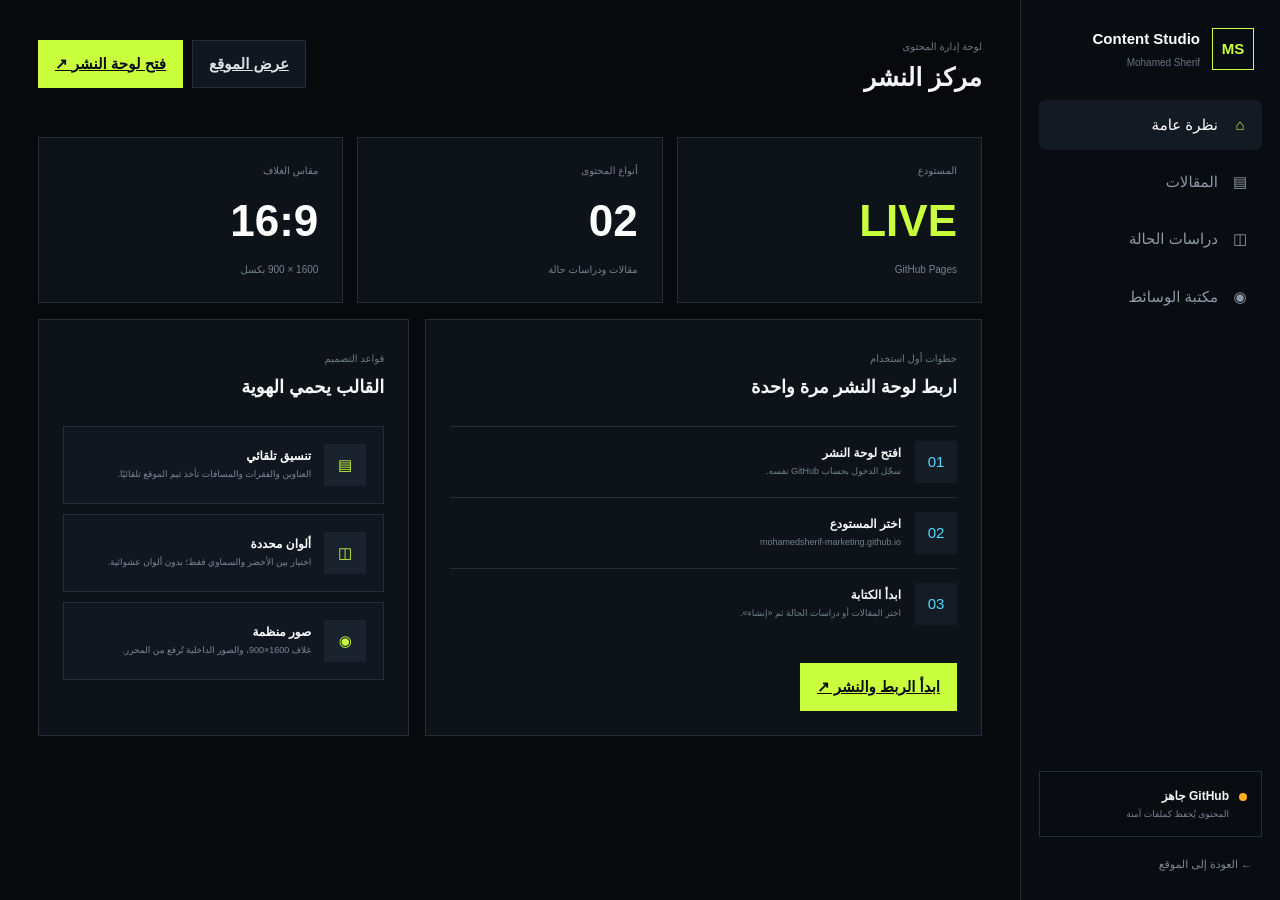
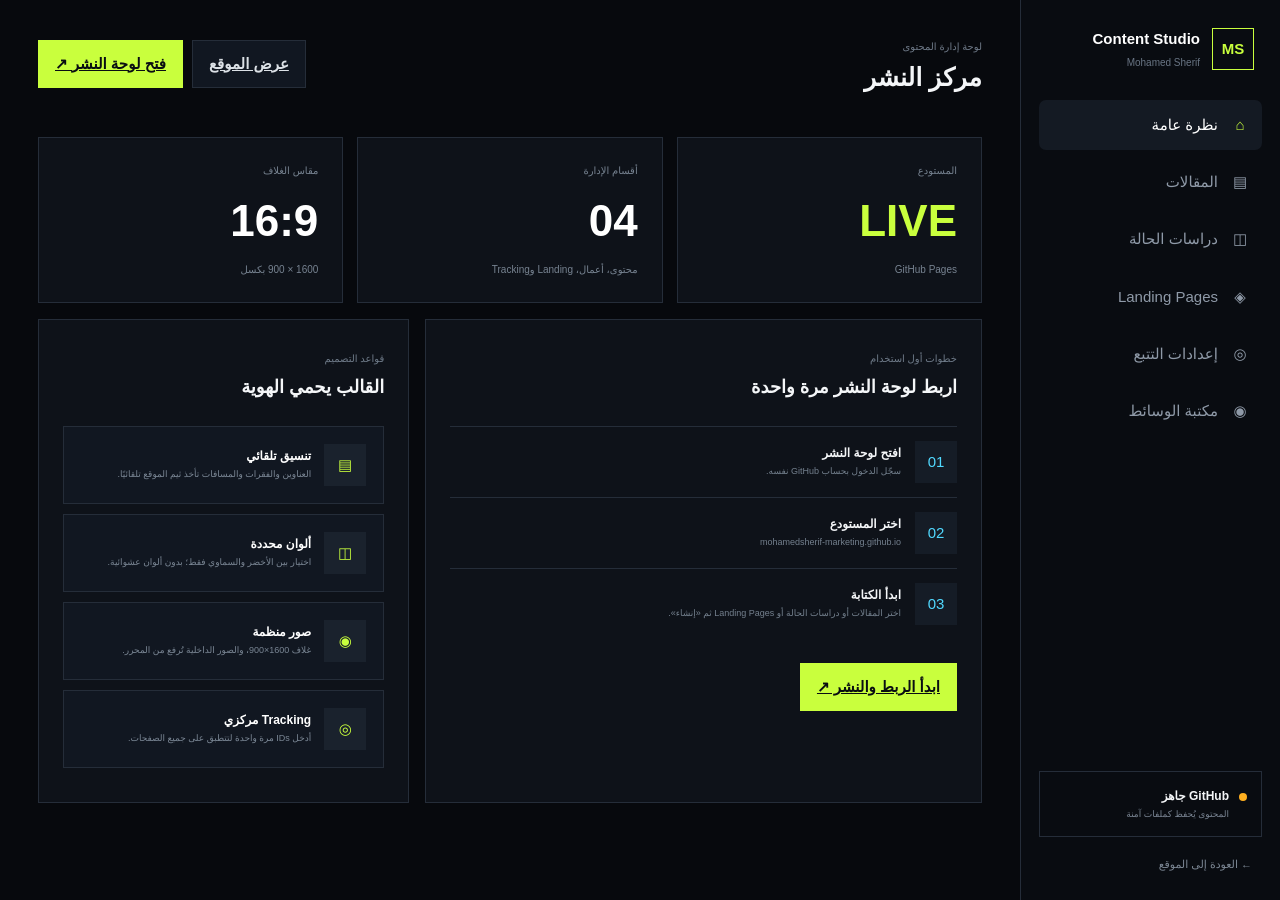
Before and after one commit to mohamedsherif-marketing/mohamedsherif-marketing.github.io, a Jekyll site: the page admin/index.html, which Jekyll copies as it is, in a window 1280 px wide. Built offline with Jekyll 4.4.1, drawn with Linux system fonts in a browser that asks for light colours; some web fonts are replaced.

Commit message:
Upgrade studio navigation for landing and tracking tools

```diff
--- a/admin/index.html
+++ b/admin/index.html
@@ -16,7 +16,7 @@
         <a class="side-link active" href="#overview"><i>⌂</i>نظرة عامة</a>
         <a class="side-link" href="https://app.pagescms.org" target="_blank" rel="noopener"><i>▤</i>المقالات</a>
         <a class="side-link" href="https://app.pagescms.org" target="_blank" rel="noopener"><i>◫</i>دراسات الحالة</a>
-        <a class="side-link" href="https://app.pagescms.org" target="_blank" rel="noopener"><i>◉</i>مكتبة الوسائط</a>
+        <a class="side-link" href="https://app.pagescms.org" target="_blank" rel="noopener"><i>◈</i>Landing Pages</a><a class="side-link" href="https://app.pagescms.org" target="_blank" rel="noopener"><i>◎</i>إعدادات التتبع</a><a class="side-link" href="https://app.pagescms.org" target="_blank" rel="noopener"><i>◉</i>مكتبة الوسائط</a>
       </nav>
       <div class="connection-card"><span class="status-dot"></span><div><b>GitHub جاهز</b><small>المحتوى يُحفظ كملفات آمنة</small></div></div>
       <a class="back-link" href="../index.html">← العودة إلى الموقع</a>
@@ -24,10 +24,10 @@
     <main class="workspace" id="overview">
       <header class="topbar"><button class="mobile-menu" aria-label="فتح القائمة">☰</button><div><small>لوحة إدارة المحتوى</small><h1>مركز النشر</h1></div><div class="top-actions"><a class="btn secondary" href="../articles.html">عرض الموقع</a><a class="btn primary" href="https://app.pagescms.org" target="_blank" rel="noopener">فتح لوحة النشر ↗</a></div></header>
       <section class="view active">
-        <div class="stats"><article><small>المستودع</small><strong>LIVE</strong><span>GitHub Pages</span></article><article><small>أنواع المحتوى</small><strong>02</strong><span>مقالات ودراسات حالة</span></article><article><small>مقاس الغلاف</small><strong>16:9</strong><span>1600 × 900 بكسل</span></article></div>
+        <div class="stats"><article><small>المستودع</small><strong>LIVE</strong><span>GitHub Pages</span></article><article><small>أقسام الإدارة</small><strong>04</strong><span>محتوى، أعمال، Landing وTracking</span></article><article><small>مقاس الغلاف</small><strong>16:9</strong><span>1600 × 900 بكسل</span></article></div>
         <div class="dashboard-grid">
-          <section class="panel"><div class="panel-head"><div><small>خطوات أول استخدام</small><h2>اربط لوحة النشر مرة واحدة</h2></div></div><div class="content-list"><div class="content-item"><span class="content-icon">01</span><div><b>افتح لوحة النشر</b><small>سجّل الدخول بحساب GitHub نفسه.</small></div></div><div class="content-item"><span class="content-icon">02</span><div><b>اختر المستودع</b><small>mohamedsherif-marketing.github.io</small></div></div><div class="content-item"><span class="content-icon">03</span><div><b>ابدأ الكتابة</b><small>اختر المقالات أو دراسات الحالة ثم «إنشاء».</small></div></div></div><a class="btn primary studio-launch" href="https://app.pagescms.org" target="_blank" rel="noopener">ابدأ الربط والنشر ↗</a></section>
-          <section class="panel quick-panel"><div class="panel-head"><div><small>قواعد التصميم</small><h2>القالب يحمي الهوية</h2></div></div><div class="quick-card"><span>▤</span><div><b>تنسيق تلقائي</b><small>العناوين والفقرات والمسافات تأخذ ثيم الموقع تلقائيًا.</small></div></div><div class="quick-card"><span>◫</span><div><b>ألوان محددة</b><small>اختيار بين الأخضر والسماوي فقط؛ بدون ألوان عشوائية.</small></div></div><div class="quick-card"><span>◉</span><div><b>صور منظمة</b><small>غلاف 1600×900، والصور الداخلية تُرفع من المحرر.</small></div></div></section>
+          <section class="panel"><div class="panel-head"><div><small>خطوات أول استخدام</small><h2>اربط لوحة النشر مرة واحدة</h2></div></div><div class="content-list"><div class="content-item"><span class="content-icon">01</span><div><b>افتح لوحة النشر</b><small>سجّل الدخول بحساب GitHub نفسه.</small></div></div><div class="content-item"><span class="content-icon">02</span><div><b>اختر المستودع</b><small>mohamedsherif-marketing.github.io</small></div></div><div class="content-item"><span class="content-icon">03</span><div><b>ابدأ الكتابة</b><small>اختر المقالات أو دراسات الحالة أو Landing Pages ثم «إنشاء».</small></div></div></div><a class="btn primary studio-launch" href="https://app.pagescms.org" target="_blank" rel="noopener">ابدأ الربط والنشر ↗</a></section>
+          <section class="panel quick-panel"><div class="panel-head"><div><small>قواعد التصميم</small><h2>القالب يحمي الهوية</h2></div></div><div class="quick-card"><span>▤</span><div><b>تنسيق تلقائي</b><small>العناوين والفقرات والمسافات تأخذ ثيم الموقع تلقائيًا.</small></div></div><div class="quick-card"><span>◫</span><div><b>ألوان محددة</b><small>اختيار بين الأخضر والسماوي فقط؛ بدون ألوان عشوائية.</small></div></div><div class="quick-card"><span>◉</span><div><b>صور منظمة</b><small>غلاف 1600×900، والصور الداخلية تُرفع من المحرر.</small></div></div><div class="quick-card"><span>◎</span><div><b>Tracking مركزي</b><small>أدخل IDs مرة واحدة لتتطبق على جميع الصفحات.</small></div></div></section>
         </div>
       </section>
     </main>
```
